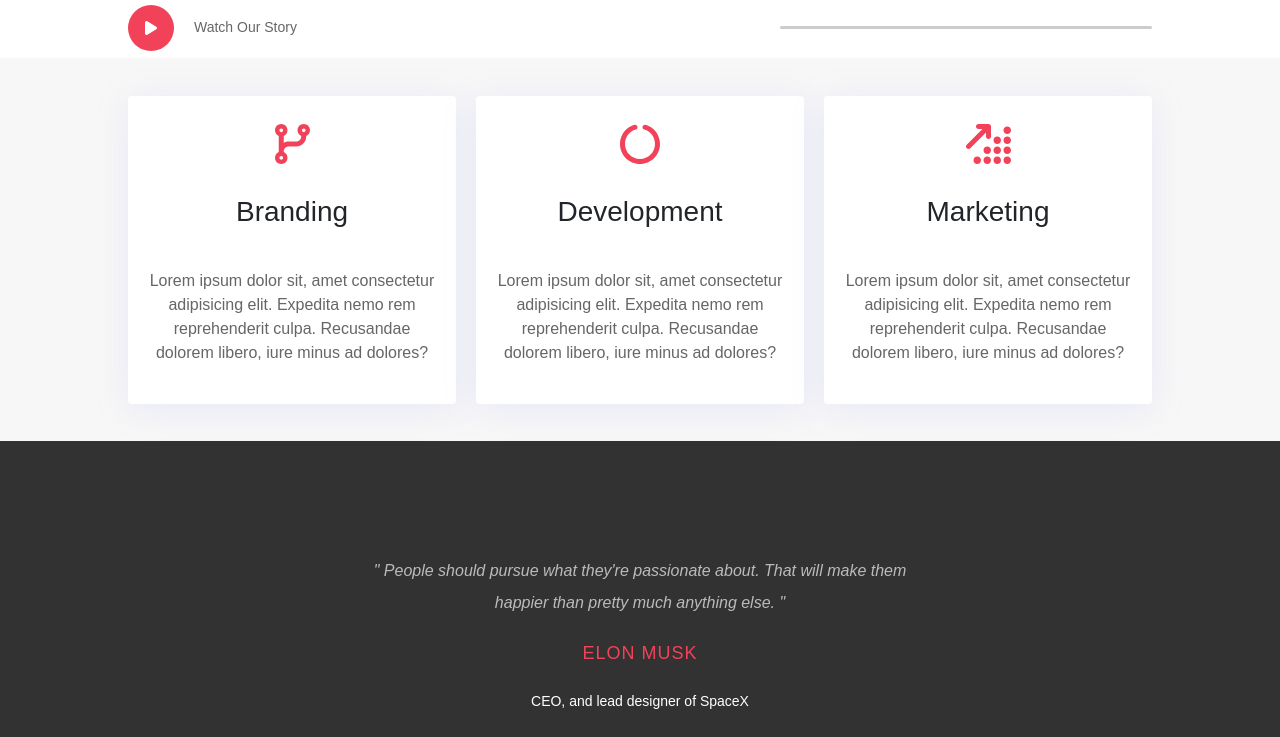
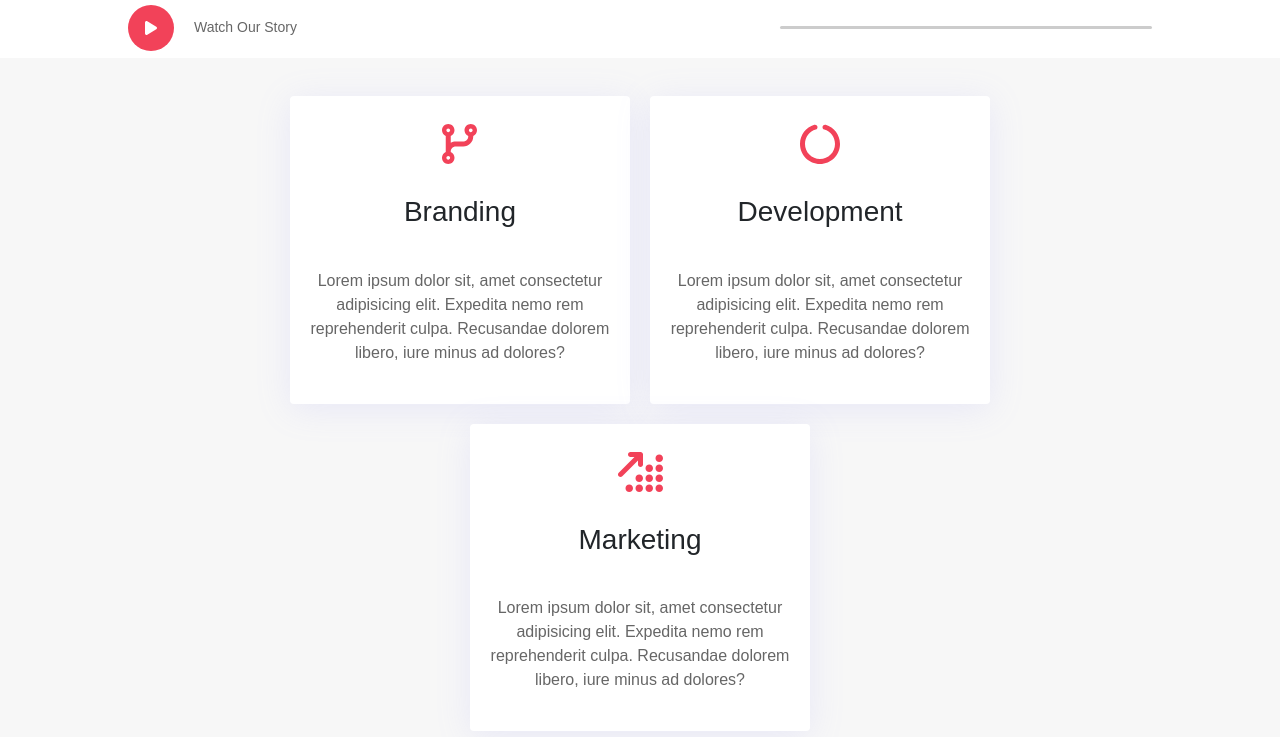
Before and after one commit to mohamedshalaash/Bemax-edit, a plain HTML site: page index.html in a window 1280 px wide. Shown: the part 1223-1960 px from the top of the page. Drawn offline with nearby package versions, Linux system fonts and the light colour scheme.

Commit message:
Update style.css

```diff
--- a/style.css
+++ b/style.css
@@ -370,15 +370,15 @@ header .linkes-items a:hover,
     background-color: var(--main-color);
 }
 .about-box {
-    display: grid;
-    grid-template-columns: repeat(auto-fit,minmax(280px,auto));
+    display: flex;
+    flex-wrap: wrap;
     justify-content: center;
     padding: 1cm 10%;
     background-color: #f7f7f7;
     gap: 20px;
 }
 .about-box section{
-    width: 100%;
+    width: 9cm;
     background-color: #fff;
     text-align: center;
     padding: .5cm;
```
